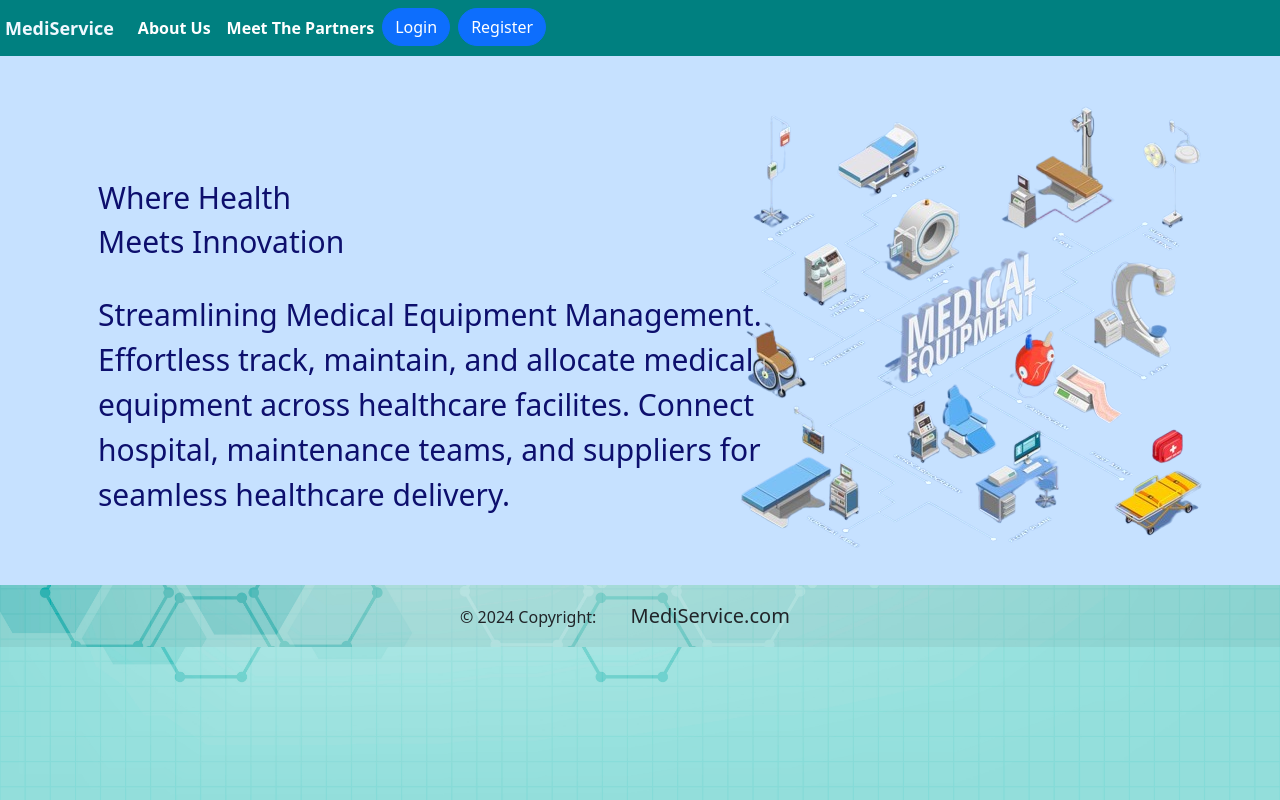
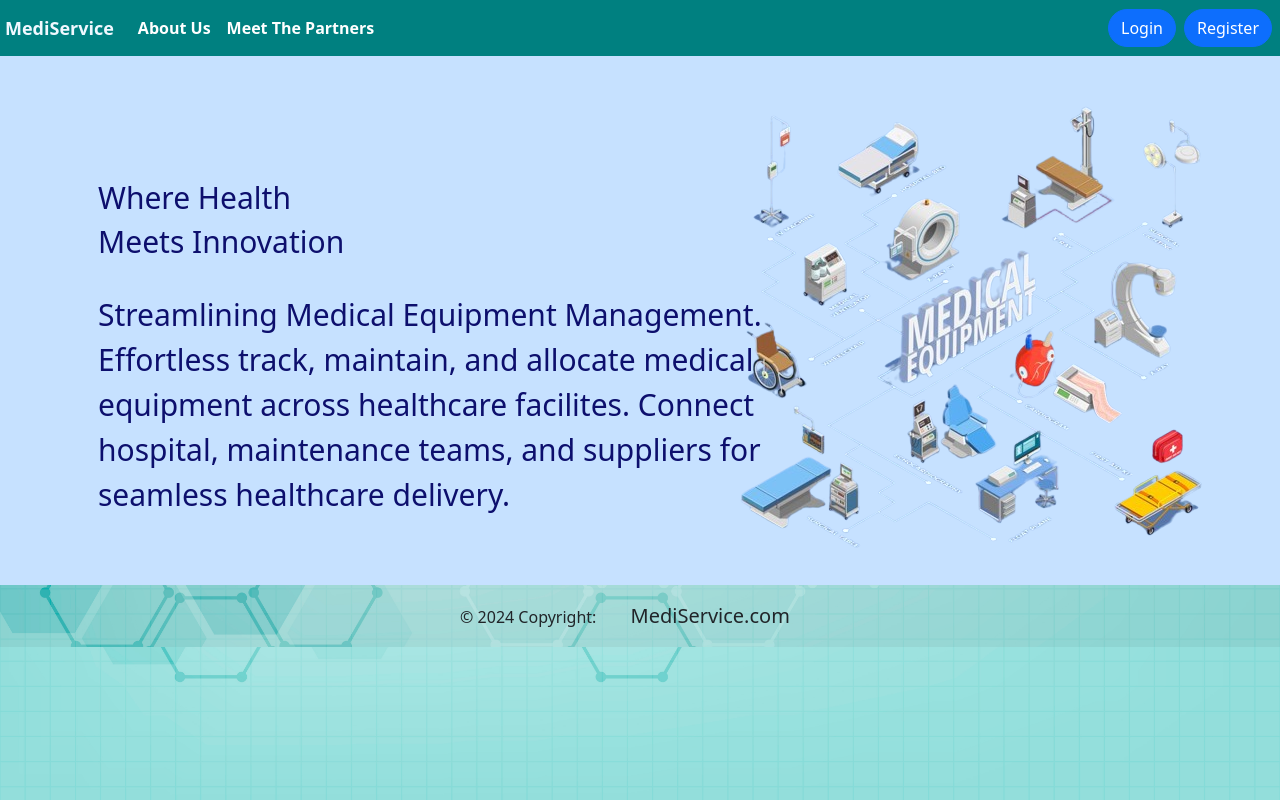
Before and after one commit to bharatrajj/medical-application, an Angular app in the folder client/: page /homepage in a window 1280 px wide. Built offline with nearby package versions, Linux system fonts and the light colour scheme.

Commit message:
semi Final Changes

```diff
--- a/client/src/app/app.component.html
+++ b/client/src/app/app.component.html
@@ -5,6 +5,7 @@
     <span class="navbar-toggler-icon"></span>
   </button>
   <div class="collapse navbar-collapse" id="navbarNav">
+
     <ul class="navbar-nav">
       <!-- <li *ngIf="!IsLoggin" >
         <a class="nav-link" [routerLink]="['/team']">About us</a>
@@ -34,7 +35,9 @@
       <li *ngIf="!IsLoggin" >
         <a class="nav-link" [routerLink]="['/team']">Meet The Partners</a>
       </li>
-      <li *ngIf="!IsLoggin" class="nav-items">
+      </ul>
+      <ul class="navbar-nav ms-auto ">
+      <li *ngIf="!IsLoggin" class="nav-items ">
         <a class="nav-link" class="btn btn-primary" [routerLink]="['/login']">Login</a>
       </li>
       <li *ngIf="!IsLoggin" class="nav-item">
```
